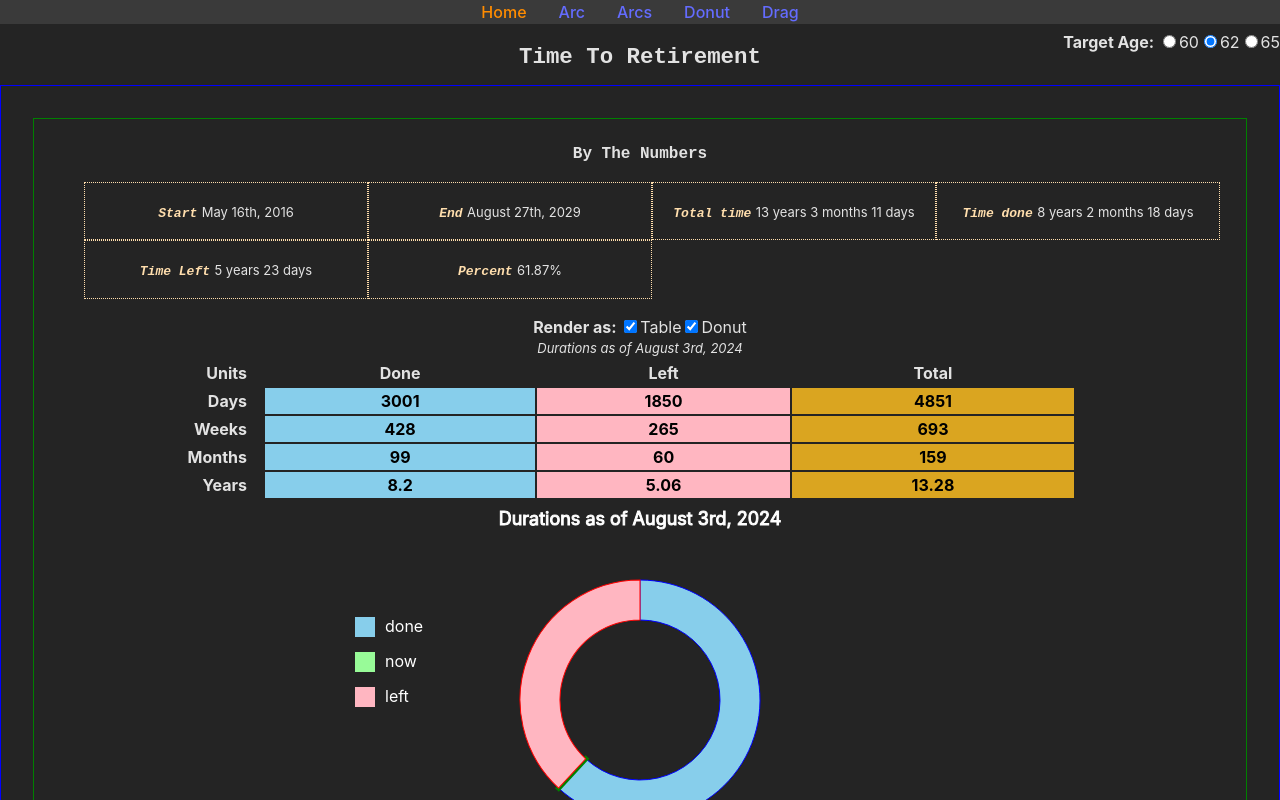
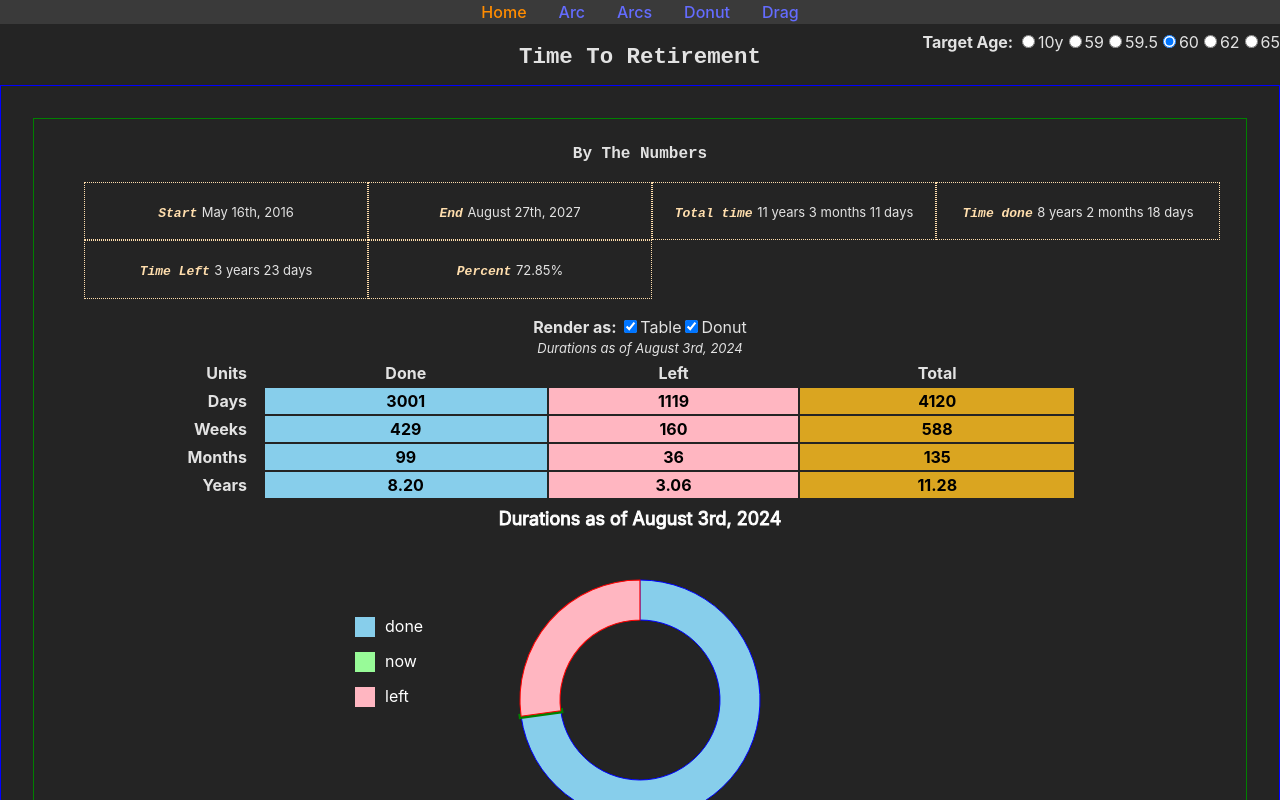
Before and after one commit to doctorwidget/chronos, a Vue app: page /#/ in a window 1280 px wide. Shown: the top 800 px of the page. Built offline with nearby package versions, Linux system fonts and the light colour scheme.

Commit message:
miscellaneous fixes

```diff
--- a/src/components/renderers/SplitDuration.vue
+++ b/src/components/renderers/SplitDuration.vue
@@ -124,7 +124,7 @@ const yearsDone = computed (() => {
         const pctDays = (Math.trunc(leftoverDays * 100)) / 100;
         years = fullYears + pctMonths + pctDays;
     }
-    return years;
+    return years.toFixed(2);
 });
 
 const yearsLeft = computed(() => {
@@ -139,7 +139,7 @@ const yearsLeft = computed(() => {
         const pctDays = (Math.trunc(leftoverDays * 100)) / 100;
         years = fullYears + pctMonths + pctDays;
     }
-    return years;
+    return years.toFixed(2);
 });
 
 const yearsTotal = computed(() =>{
@@ -154,7 +154,7 @@ const yearsTotal = computed(() =>{
         const pctDays = (Math.trunc(leftoverDays * 100)) / 100;
         years = fullYears + pctMonths + pctDays;
     }
-    return years;
+    return years.toFixed(2);
 });
 
 const monthsDone = computed (() => {
@@ -170,11 +170,11 @@ const monthsTotal = computed(() =>{
 });
 
 const weeksDone = computed (() => {
-    return differenceInCalendarWeeks(now, props.chron.start);
+    return Math.round(differenceInCalendarDays(now, props.chron.start) / 7);
 });
 
 const weeksLeft = computed(() => {
-    return differenceInCalendarWeeks(props.chron.end, now);
+    return Math.round(differenceInCalendarDays(props.chron.end, now) / 7);
 });
 
 const weeksTotal = computed(() =>{
@@ -209,7 +209,7 @@ const durations:ComputedRef<Array<Datum>> = computed (() => {
         },
         {
             category: 'left',
-            value: daysLeft.value,
+            value: (daysLeft.value > 0) ? daysLeft.value : 0,
             units: 'days'
         }
     ];
--- a/src/components/routes/Home.vue
+++ b/src/components/routes/Home.vue
@@ -30,9 +30,12 @@ import ChronViews from '../../components/ChronViews.vue';
  * then you probably are not gaining anything by using v-model.
  */
 const targetAge = defineModel({
-    default: "62",
+    default: "60",
 });
 
+const date10y = new Date('2026-05-17T12:00:00');
+const date59 = new Date('2026-08-27T12:00:00');
+const date59h = new Date('2027-02-27T12:00:00');
 const date2027 = new Date('2027-08-27T12:00:00');
 const date2029 = new Date('2029-08-27T12:00:00');
 const date2032 = new Date('2032-08-27T12:00:00');
@@ -46,6 +49,12 @@ const targetDate = computed(() => {
         return date2032;
     } else if (age === "60"){
         return date2027;
+    } else if (age === '10y') {// then 59, then 59 1/2, then remove
+        return date10y;
+    } else if (age === '59'){
+        return date59;
+    } else if (age === '59h') {
+        return date59h;
     }
 });
 
@@ -74,6 +83,15 @@ const chrons: Ref<Array<Chron>> = computed(() => {
         <div :class="$style.targetAge">
             <strong>Target Age: </strong>
             <span>
+                <input type="radio" id="10y" value="10y" v-model.number="targetAge" />
+                <label for="10y">10y</label>
+
+                <input type="radio" id="a59" value="59" v-model.number="targetAge" />
+                <label for="a59">59</label>
+
+                <input type="radio" id="a59h" value="59h" v-model.number="targetAge" />
+                <label for="a59h">59.5</label>
+
                 <input type="radio" id="a60" value="60" v-model.number="targetAge" />
                 <label for="a60">60</label>
 
```
